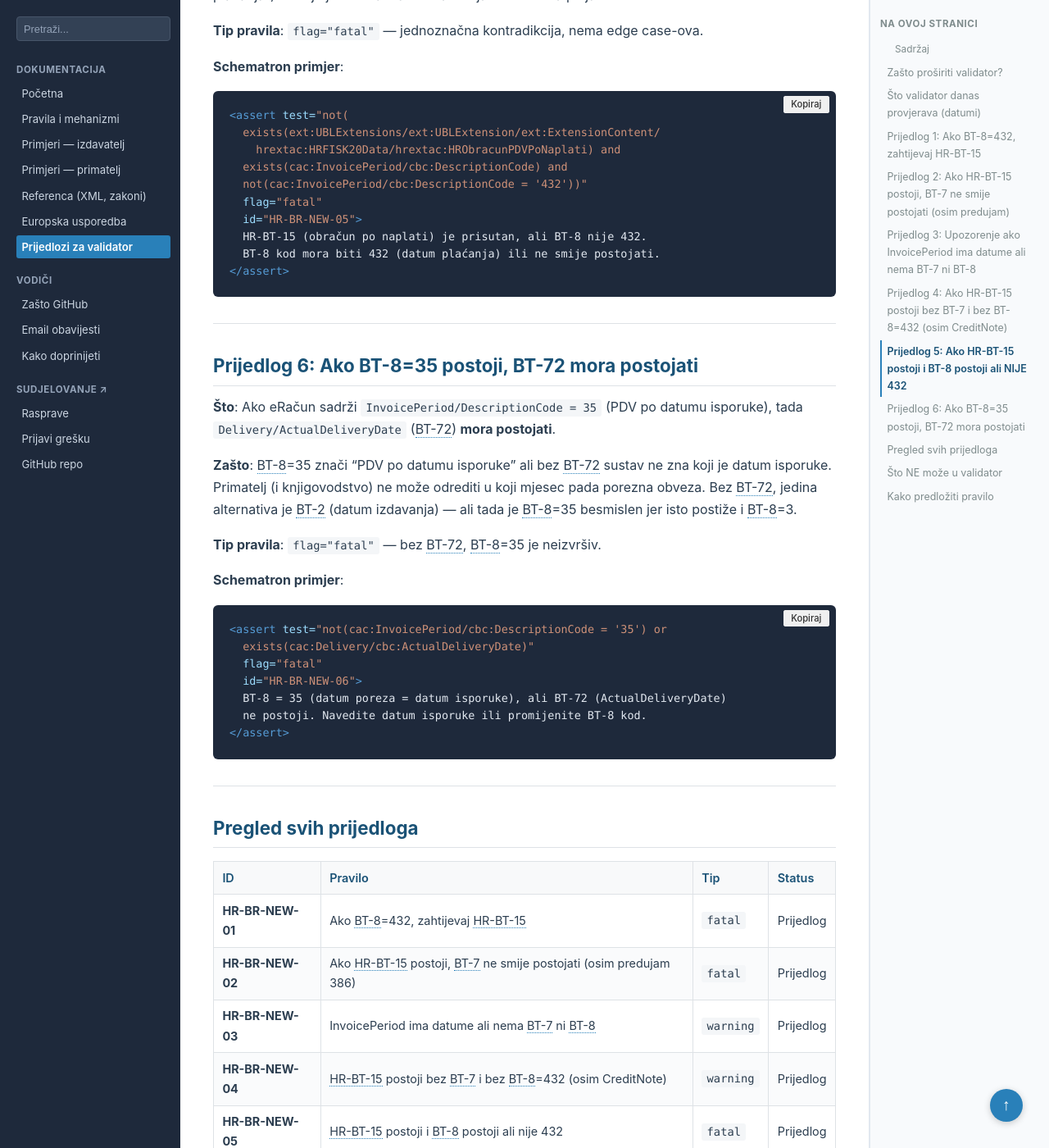
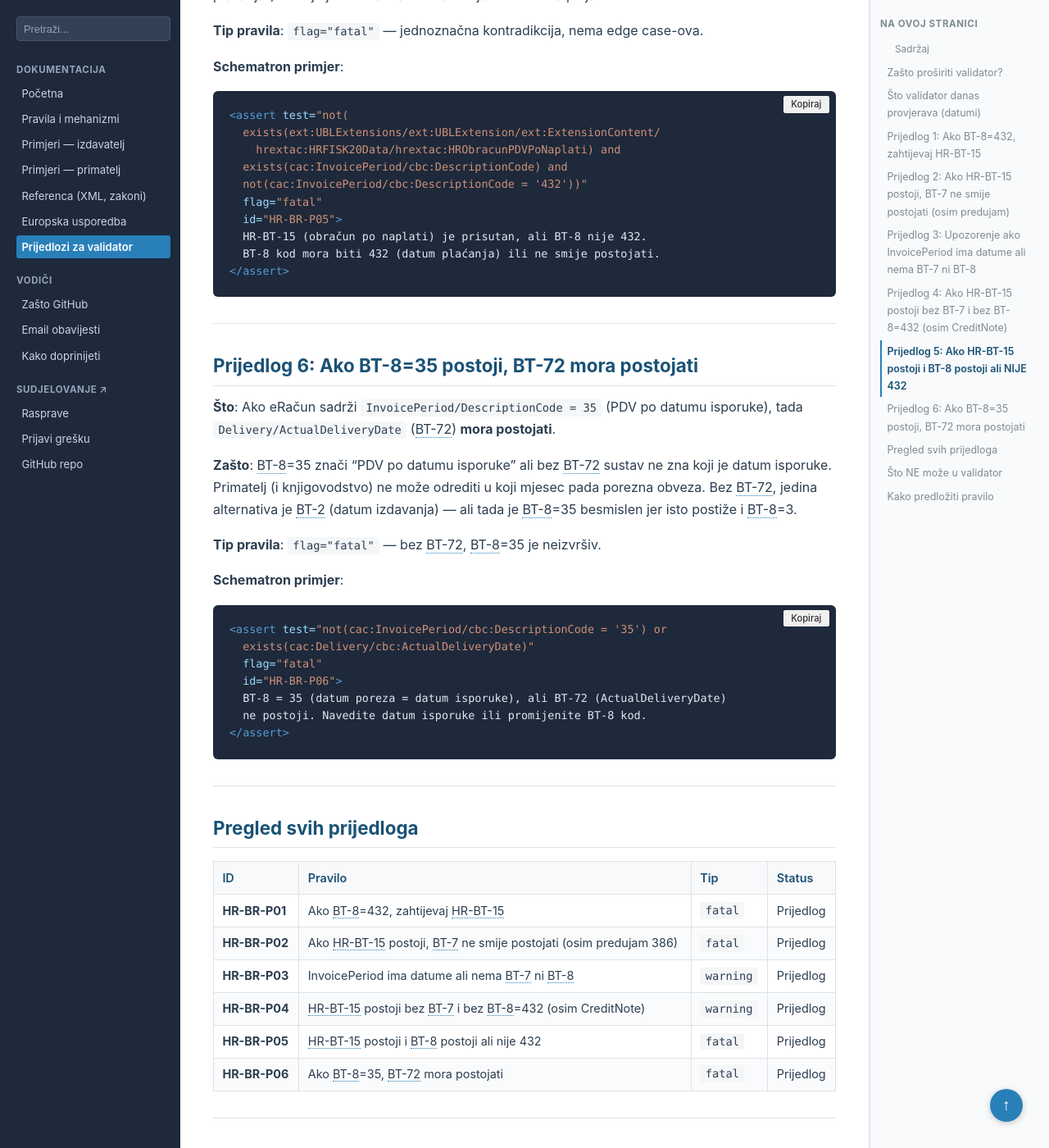
Before and after one commit to dageci/eracun-fiskalizacija-datumi, a Jekyll site: the page built from docs/prijedlozi-validator.md, in a window 1280 px wide and 1400 px high, scrolled down 5003 px. Shown: the whole window at 82% size. Built offline with Jekyll 4.4.1, drawn with Linux system fonts in a browser that asks for light colours; some of the changed text lies outside the part shown.

Commit message:
HR-BR-NEW preimenovano u HR-BR-P (P=prijedlog)
Službeni HR schematron koristi HR-BR-1 do HR-BR-56 (60 pravila).
Naši prijedlozi koriste HR-BR-P prefiks da ne interferiraju
sa službenim numeriranjem.

````diff
--- a/docs/prijedlozi-validator.md
+++ b/docs/prijedlozi-validator.md
@@ -64,7 +64,7 @@ Sva pravila su `flag="fatal"` — XML koji ih ne zadovolji se odbija.
   exists(ext:UBLExtensions/ext:UBLExtension/ext:ExtensionContent/
   hrextac:HRFISK20Data/hrextac:HRObracunPDVPoNaplati)"
   flag="fatal"
-  id="HR-BR-NEW-01">
+  id="HR-BR-P01">
   Ako je BT-8 = 432, HR-BT-15 (HRObracunPDVPoNaplati) mora postojati.
 </assert>
 ```
@@ -88,7 +88,7 @@ Sva pravila su `flag="fatal"` — XML koji ih ne zadovolji se odbija.
   exists(cbc:TaxPointDate) and
   not(cbc:InvoiceTypeCode = '386'))"
   flag="fatal"
-  id="HR-BR-NEW-02">
+  id="HR-BR-P02">
   Obveznik po naplaćenoj naknadi ne smije imati TaxPointDate (BT-7),
   osim za predujam (vrsta dokumenta 386).
 </assert>
@@ -112,7 +112,7 @@ Sva pravila su `flag="fatal"` — XML koji ih ne zadovolji se odbija.
   not(exists(cbc:TaxPointDate)) and
   not(exists(cac:InvoicePeriod/cbc:DescriptionCode)))"
   flag="warning"
-  id="HR-BR-NEW-03">
+  id="HR-BR-P03">
   InvoicePeriod ima datume ali nema BT-7 ni BT-8.
   PDV se računa po datumu izdavanja — je li to namjerno?
 </assert>
@@ -139,7 +139,7 @@ Sva pravila su `flag="fatal"` — XML koji ih ne zadovolji se odbija.
   not(cac:InvoicePeriod/cbc:DescriptionCode = '432') and
   not(cbc:InvoiceTypeCode = '381'))"
   flag="warning"
-  id="HR-BR-NEW-04">
+  id="HR-BR-P04">
   HR-BT-15 (obračun po naplati) je prisutan, ali nema ni BT-7 ni BT-8=432.
   PDV se računa po datumu izdavanja (BT-2) — je li to namjerno?
 </assert>
@@ -165,7 +165,7 @@ Sva pravila su `flag="fatal"` — XML koji ih ne zadovolji se odbija.
   exists(cac:InvoicePeriod/cbc:DescriptionCode) and
   not(cac:InvoicePeriod/cbc:DescriptionCode = '432'))"
   flag="fatal"
-  id="HR-BR-NEW-05">
+  id="HR-BR-P05">
   HR-BT-15 (obračun po naplati) je prisutan, ali BT-8 nije 432.
   BT-8 kod mora biti 432 (datum plaćanja) ili ne smije postojati.
 </assert>
@@ -186,7 +186,7 @@ Sva pravila su `flag="fatal"` — XML koji ih ne zadovolji se odbija.
 <assert test="not(cac:InvoicePeriod/cbc:DescriptionCode = '35') or
   exists(cac:Delivery/cbc:ActualDeliveryDate)"
   flag="fatal"
-  id="HR-BR-NEW-06">
+  id="HR-BR-P06">
   BT-8 = 35 (datum poreza = datum isporuke), ali BT-72 (ActualDeliveryDate)
   ne postoji. Navedite datum isporuke ili promijenite BT-8 kod.
 </assert>
@@ -198,12 +198,12 @@ Sva pravila su `flag="fatal"` — XML koji ih ne zadovolji se odbija.
 
 | ID | Pravilo | Tip | Status |
 |----|---------|-----|--------|
-| **HR-BR-NEW-01** | Ako BT-8=432, zahtijevaj HR-BT-15 | `fatal` | Prijedlog |
-| **HR-BR-NEW-02** | Ako HR-BT-15 postoji, BT-7 ne smije postojati (osim predujam 386) | `fatal` | Prijedlog |
-| **HR-BR-NEW-03** | InvoicePeriod ima datume ali nema BT-7 ni BT-8 | `warning` | Prijedlog |
-| **HR-BR-NEW-04** | HR-BT-15 postoji bez BT-7 i bez BT-8=432 (osim CreditNote) | `warning` | Prijedlog |
-| **HR-BR-NEW-05** | HR-BT-15 postoji i BT-8 postoji ali nije 432 | `fatal` | Prijedlog |
-| **HR-BR-NEW-06** | Ako BT-8=35, BT-72 mora postojati | `fatal` | Prijedlog |
+| **HR-BR-P01** | Ako BT-8=432, zahtijevaj HR-BT-15 | `fatal` | Prijedlog |
+| **HR-BR-P02** | Ako HR-BT-15 postoji, BT-7 ne smije postojati (osim predujam 386) | `fatal` | Prijedlog |
+| **HR-BR-P03** | InvoicePeriod ima datume ali nema BT-7 ni BT-8 | `warning` | Prijedlog |
+| **HR-BR-P04** | HR-BT-15 postoji bez BT-7 i bez BT-8=432 (osim CreditNote) | `warning` | Prijedlog |
+| **HR-BR-P05** | HR-BT-15 postoji i BT-8 postoji ali nije 432 | `fatal` | Prijedlog |
+| **HR-BR-P06** | Ako BT-8=35, BT-72 mora postojati | `fatal` | Prijedlog |
 
 ---
 
````
